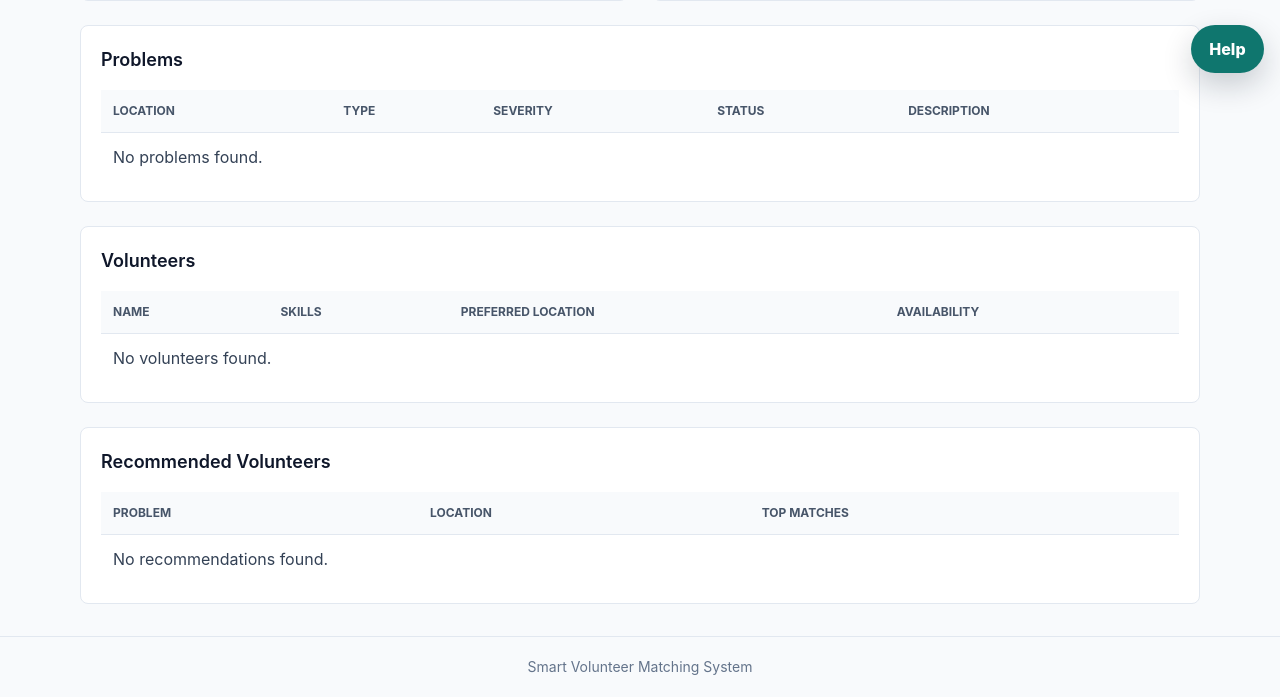
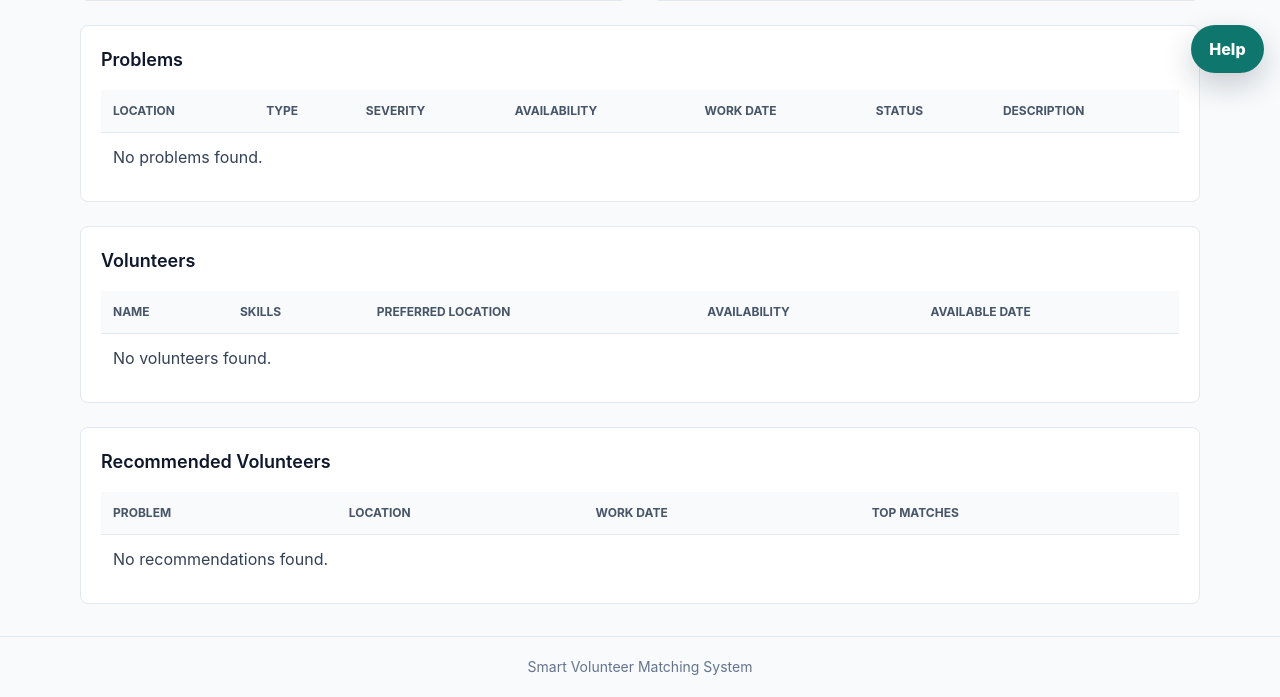
Before and after one commit to Aryan1771/VolunteerMatcher, a Flask app: page /admin/dashboard in a window 1280 px wide. Shown: the part 711-1408 px from the top of the page. Run offline with Flask 3, Linux system fonts and the light colour scheme; the visitor is signed in with stand-in values (Sample User, id 1); data that the repository does not hold is empty; some libraries are stand-ins or nearby versions.

Commit message:
Add availability date matching

```diff
--- a/models/problem_model.py
+++ b/models/problem_model.py
@@ -9,6 +9,8 @@ def build_problem_document(data):
         "problemType": data["problemType"],
         "severity": data["severity"],
         "description": data["description"],
+        "availability": data["availability"],
+        "workDate": data["workDate"],
         "status": data.get("status", "open"),
         "createdAt": now,
         "updatedAt": now,
@@ -25,6 +27,8 @@ def serialize_problem(problem):
         "problemType": problem.get("problemType", ""),
         "severity": problem.get("severity", 1),
         "description": problem.get("description", ""),
+        "availability": problem.get("availability", ""),
+        "workDate": problem.get("workDate", ""),
         "status": problem.get("status", "open"),
         "createdAt": problem.get("createdAt").isoformat() if problem.get("createdAt") else None,
         "updatedAt": problem.get("updatedAt").isoformat() if problem.get("updatedAt") else None,
--- a/models/volunteer_model.py
+++ b/models/volunteer_model.py
@@ -9,6 +9,7 @@ def build_volunteer_document(data):
         "skills": data["skills"],
         "preferredLocation": data["preferredLocation"],
         "availability": data["availability"],
+        "availableDate": data["availableDate"],
         "createdAt": now,
         "updatedAt": now,
     }
@@ -24,6 +25,7 @@ def serialize_volunteer(volunteer, score=None):
         "skills": volunteer.get("skills", []),
         "preferredLocation": volunteer.get("preferredLocation", ""),
         "availability": volunteer.get("availability", ""),
+        "availableDate": volunteer.get("availableDate", ""),
         "createdAt": volunteer.get("createdAt").isoformat() if volunteer.get("createdAt") else None,
         "updatedAt": volunteer.get("updatedAt").isoformat() if volunteer.get("updatedAt") else None,
     }
--- a/static/js/dashboard.js
+++ b/static/js/dashboard.js
@@ -37,7 +37,7 @@ function setProblemsTable(problems) {
   const table = document.getElementById("problemsTable");
 
   if (!problems.length) {
-    table.innerHTML = '<tr><td colspan="5">No problems found.</td></tr>';
+    table.innerHTML = '<tr><td colspan="7">No problems found.</td></tr>';
     return;
   }
 
@@ -48,6 +48,8 @@ function setProblemsTable(problems) {
           <td>${text(problem.location)}</td>
           <td>${text(problem.problemType)}</td>
           <td>${text(problem.severity)}</td>
+          <td>${text(problem.availability)}</td>
+          <td>${text(problem.workDate)}</td>
           <td>${text(problem.status)}</td>
           <td>${text(problem.description)}</td>
         </tr>
@@ -60,7 +62,7 @@ function setVolunteersTable(volunteers) {
   const table = document.getElementById("volunteersTable");
 
   if (!volunteers.length) {
-    table.innerHTML = '<tr><td colspan="4">No volunteers found.</td></tr>';
+    table.innerHTML = '<tr><td colspan="5">No volunteers found.</td></tr>';
     return;
   }
 
@@ -72,6 +74,7 @@ function setVolunteersTable(volunteers) {
           <td>${skillsCell(volunteer.skills)}</td>
           <td>${text(volunteer.preferredLocation)}</td>
           <td>${text(volunteer.availability)}</td>
+          <td>${text(volunteer.availableDate)}</td>
         </tr>
       `
     )
@@ -82,7 +85,7 @@ function setRecommendationsTable(items) {
   const table = document.getElementById("recommendationsTable");
 
   if (!items.length) {
-    table.innerHTML = '<tr><td colspan="3">No recommendations found.</td></tr>';
+    table.innerHTML = '<tr><td colspan="4">No recommendations found.</td></tr>';
     return;
   }
 
@@ -98,6 +101,7 @@ function setRecommendationsTable(items) {
         <tr>
           <td>${text(item.problem.problemType)} (${text(item.problem.severity)})</td>
           <td>${text(item.problem.location)}</td>
+          <td>${text(item.problem.workDate)}</td>
           <td>${matches}</td>
         </tr>
       `;
--- a/templates/admin_dashboard.html
+++ b/templates/admin_dashboard.html
@@ -50,6 +50,8 @@
               <th>Location</th>
               <th>Type</th>
               <th>Severity</th>
+              <th>Availability</th>
+              <th>Work Date</th>
               <th>Status</th>
               <th>Description</th>
             </tr>
@@ -69,6 +71,7 @@
               <th>Skills</th>
               <th>Preferred Location</th>
               <th>Availability</th>
+              <th>Available Date</th>
             </tr>
           </thead>
           <tbody id="volunteersTable"></tbody>
@@ -84,6 +87,7 @@
             <tr>
               <th>Problem</th>
               <th>Location</th>
+              <th>Work Date</th>
               <th>Top Matches</th>
             </tr>
           </thead>
--- a/templates/register_volunteer.html
+++ b/templates/register_volunteer.html
@@ -45,6 +45,11 @@
         </select>
       </div>
 
+      <div>
+        <label class="form-label" for="availableDate">Available Date</label>
+        <input id="availableDate" name="availableDate" class="form-input" type="date" required>
+      </div>
+
       <div id="volunteerMessage" class="hidden rounded-md px-4 py-3 text-sm"></div>
 
       <button class="primary-button w-full" type="submit">Register Volunteer</button>
--- a/utils/validators.py
+++ b/utils/validators.py
@@ -1,3 +1,6 @@
+from datetime import date
+
+
 PROBLEM_TYPES = {"water", "health", "education"}
 AVAILABILITIES = {"weekdays", "weekends", "anytime"}
 PROBLEM_STATUSES = {"open", "assigned", "resolved"}
@@ -12,6 +15,21 @@ def clean_text(value):
 
 def normalize_choice(value):
     return clean_text(value).lower()
+
+
+def validate_date_string(value, field_name, errors):
+    raw_date = clean_text(value)
+    if not raw_date:
+        errors[field_name] = "Date is required."
+        return None
+
+    try:
+        date.fromisoformat(raw_date)
+    except ValueError:
+        errors[field_name] = "Date must use YYYY-MM-DD format."
+        return None
+
+    return raw_date
 
 
 def validate_problem_payload(payload, partial=False):
@@ -51,6 +69,18 @@ def validate_problem_payload(payload, partial=False):
             errors["description"] = "Description is required."
         else:
             cleaned["description"] = description
+
+    if not partial or "availability" in payload:
+        availability = normalize_choice(payload.get("availability"))
+        if availability not in AVAILABILITIES:
+            errors["availability"] = "Availability must be weekdays, weekends, or anytime."
+        else:
+            cleaned["availability"] = availability
+
+    if not partial or "workDate" in payload:
+        work_date = validate_date_string(payload.get("workDate"), "workDate", errors)
+        if work_date:
+            cleaned["workDate"] = work_date
 
     if "status" in payload:
         status = normalize_choice(payload.get("status"))
@@ -109,4 +139,9 @@ def validate_volunteer_payload(payload, partial=False):
         else:
             cleaned["availability"] = availability
 
+    if not partial or "availableDate" in payload:
+        available_date = validate_date_string(payload.get("availableDate"), "availableDate", errors)
+        if available_date:
+            cleaned["availableDate"] = available_date
+
     return cleaned, errors
```
Also changed, not shown: services/matching_service.py (+13 -1 lines), static/js/forms.js (+15 -0 lines), templates/report_problem.html (+15 -0 lines), README.md.
